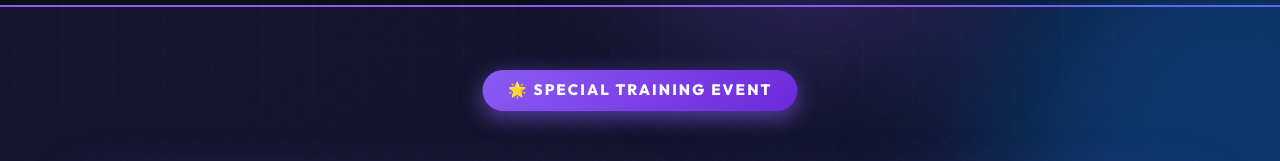
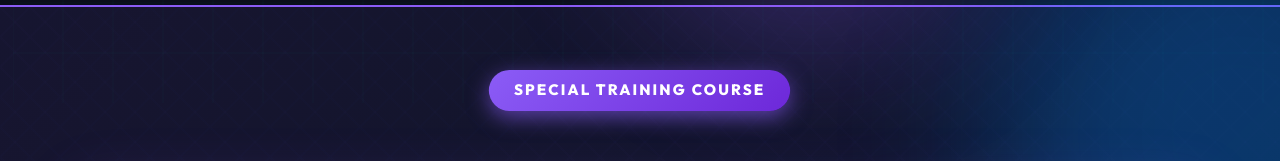
Before and after one commit to micarmenia/cybersecurity-courses, a plain HTML site: page index.html in a window 1280 px wide. Shown: the part 710-871 px from the top of the page. Drawn offline with Linux system fonts and the light colour scheme.

Commit message:
Update index.html

```diff
--- a/index.html
+++ b/index.html
@@ -1593,7 +1593,7 @@
         <section class="special-course-section">
             <div class="special-course-container">
                 <div style="text-align: center; margin-bottom: 2rem;">
-                    <span class="special-badge">🌟 Special Training Event</span>
+                    <span class="special-badge"> Special Training Course</span>
                 </div>
 
                 <div class="special-course-card">
```
